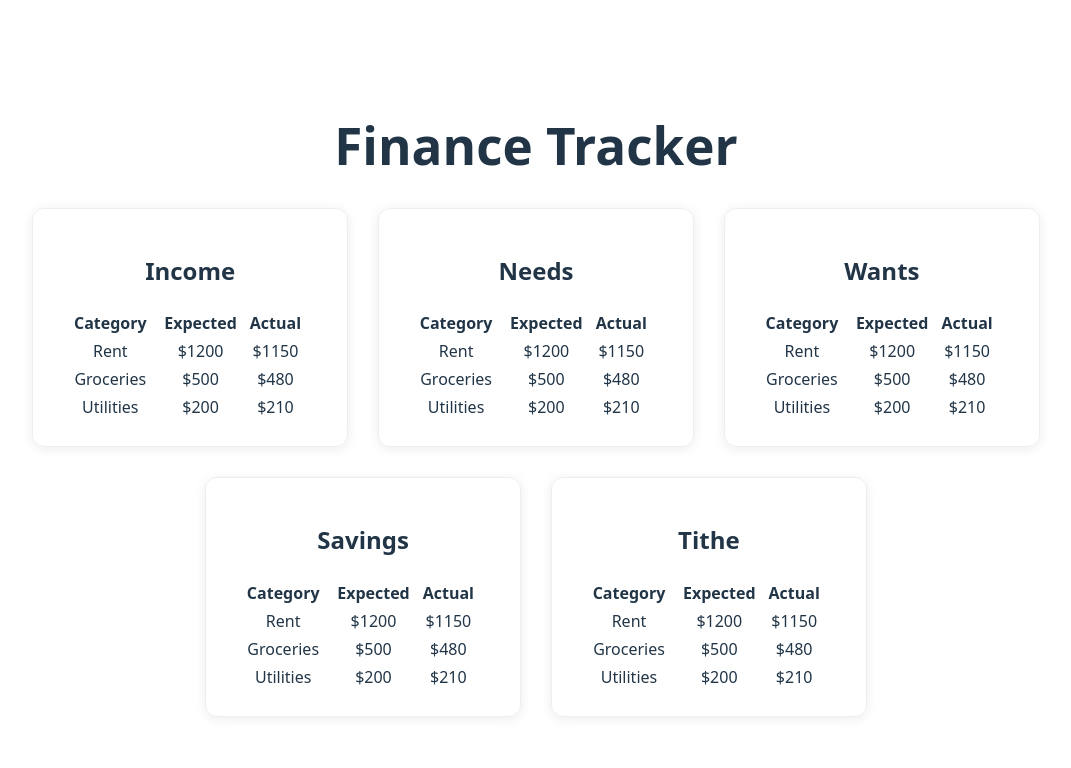
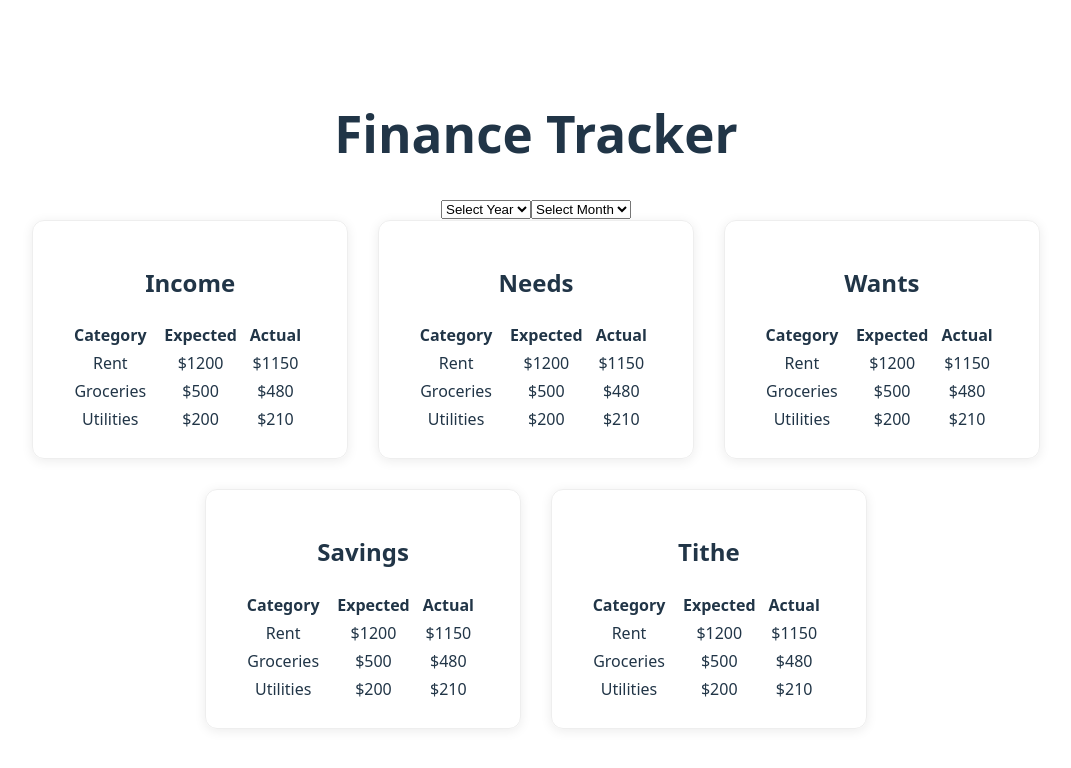
Before and after one commit to ddong19/finance-app, a React (Vite) app: page / in a window 1280 px wide. Shown: the top 768 px of the page, without its empty margins (104-1175 px from the left). Built offline with nearby package versions, Linux system fonts and the light colour scheme.

Commit message:
Add Year and Month Selectors

```diff
--- a/src/App.jsx
+++ b/src/App.jsx
@@ -1,6 +1,7 @@
 import { useState } from 'react'
 import './App.css'
 import CategoryTableRow from './components/CategoryTableRow.jsx'
+import DateSelector from './components/DateSelector.jsx'
 
 function App() {
   const categoryTypes = ['Income', 'Needs', 'Wants', 'Savings', 'Tithe'];
@@ -8,6 +9,7 @@ function App() {
   return (
     <div>
       <h1>Finance Tracker</h1>
+      <DateSelector />
       <CategoryTableRow categories={categoryTypes} />
     </div>
   );
--- /dev/null
+++ b/src/components/DateSelector.jsx
@@ -0,0 +1,88 @@
+import { useState, useEffect } from "react"
+
+function DateSelector(){
+    const [years, setYears] = useState([])
+    const [months, setMonths] = useState([])
+    const [selectedYear, setSelectedYear] = useState(null)
+    const [selectedMonth, setSelectedMonth] = useState(null)
+    const [loading, setLoading] = useState(false)
+
+    const handleYearChange = (e) => {
+        const year = e.target.value;
+        setSelectedYear(year)
+    }
+
+    const handleMonthChange = (e) => {
+        const month = e.target.value;
+        setSelectedMonth(month)
+    }
+
+    const fetchYears = async () => {
+        setLoading(true)
+        try {
+            const fakeYears = [2024, 2025]
+            setYears(fakeYears)
+        } catch(error){
+            console.error("Error fetching years: ", error)
+        } finally{
+            setLoading(false)
+        }
+    }
+
+    const fetchMonths = async () => {
+        setLoading(true)
+        try{
+            const fakeMonths = []
+            if (selectedYear === "2024"){
+                fakeMonths.push("February")
+            }
+            else if (selectedYear === "2025"){
+                fakeMonths.push("April")
+            }
+            else {
+                fakeMonths.push("")
+            }
+            setMonths(fakeMonths)
+        } catch(error){
+            console.error("Error fetching months: ", error)
+        } finally{
+            setLoading(false)
+        }
+    }
+
+    useEffect(() => {
+        fetchYears()
+    }, [])
+
+    useEffect(() => {
+        fetchMonths()
+    }, [selectedYear])
+
+    return (
+        <div className="date-selector">
+            <select
+                value={selectedYear || ''}
+                disabled={loading}
+                onChange={handleYearChange}
+            >
+                <option value="">Select Year</option>
+                {years.map(year => {
+                    return <option key={year} value={year}>{year}</option>
+                })}
+            </select>
+
+            <select
+                value={selectedMonth || ''}
+                disabled={loading}
+                onChange={handleMonthChange}
+            >
+                <option value="">Select Month</option>
+                {months.map(month => {
+                    return <option key={month} value={month}>{month}</option>
+                })}
+            </select>
+        </div>
+    )
+}
+
+export default DateSelector;
```
